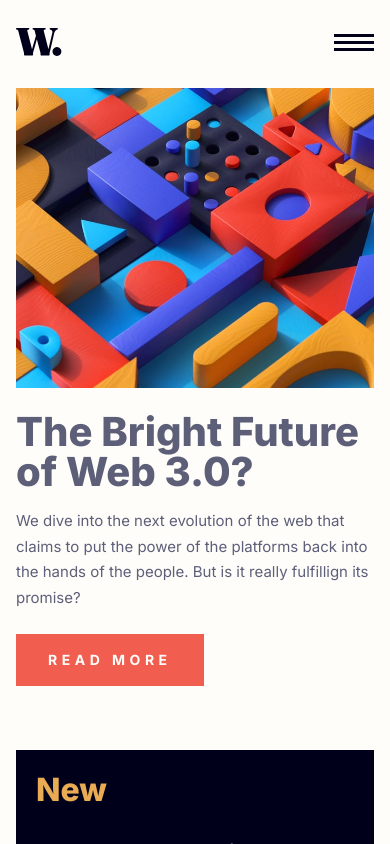
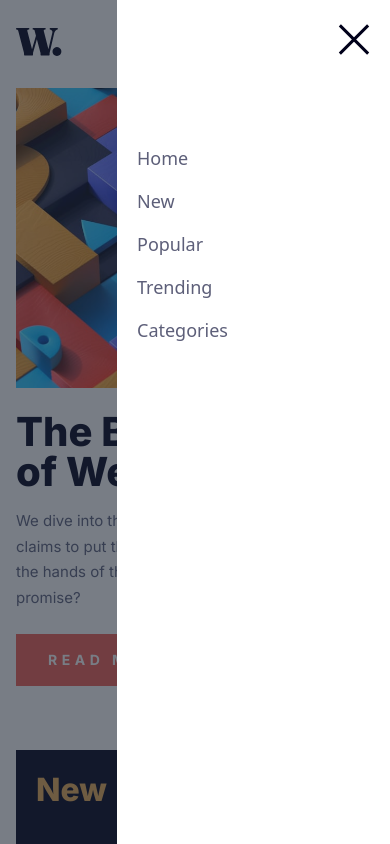
Before and after one commit to reallyUndefined/FrontendMentor-News_Homepage, a React (Create React App) app: page / in a window 390 px wide. Both pictures are taken after a click on the button "menu". Shown: the top 844 px of the page. Built offline with nearby package versions, Linux system fonts and the light colour scheme.

Commit message:
Mobile Nav Menu

```diff
--- a/public/index.html
+++ b/public/index.html
@@ -19,5 +19,6 @@
   <body>
     <noscript>You need to enable JavaScript to run this app.</noscript>
     <div id="root"></div>
+    <div id="mobNavPortal"></div>
   </body>
 </html>
--- a/src/component/Header.tsx
+++ b/src/component/Header.tsx
@@ -1,20 +1,55 @@
+import { useState } from "react";
+import { createPortal } from "react-dom";
 import logo from "../images/logo.svg";
 import menuIcon from "../images/icon-menu.svg";
+import closeIcon from "../images/icon-menu-close.svg";
 
 const Header = () => {
+  const [showNavDrawer, setShowNavDrawer] = useState(false);
+
+  const navLinks = [
+    <a href="/">Home</a>,
+    <a href="/">New</a>,
+    <a href="/">Popular</a>,
+    <a href="/">Trending</a>,
+    <a href="/">Categories</a>,
+  ];
+
   return (
     <header className="flex items-center justify-between py-7">
       <img className="h-7 lg:h-10" src={logo} alt="logo" />
-      <nav className="hidden lg:flex items-center gap-9 [&>*:hover]:text-softRed">
-        <a href="/">Home</a>
-        <a href="/">New</a>
-        <a href="/">Popular</a>
-        <a href="/">Trending</a>
-        <a href="/">Categories</a>
+      <nav className="hidden md:flex items-center gap-9 [&>*:hover]:text-softRed">
+        {navLinks}
       </nav>
-      <button className="lg:hidden" aria-label="menu">
+      <button
+        className="md:hidden"
+        aria-label="menu"
+        onClick={() => setShowNavDrawer(true)}
+      >
         <img src={menuIcon} alt="" />
       </button>
+      {showNavDrawer &&
+        createPortal(
+          <div className="absolute inset-0 w-full h-full flex md:hidden">
+            <div
+              className="w-[30vw] bg-gray-800/60"
+              onClick={() => setShowNavDrawer(false)}
+            ></div>
+            <div className="w-[70vw] bg-white py-6 px-5">
+              <button
+                className="w-8 h-max block ml-auto"
+                aria-label="close menu"
+                onClick={() => setShowNavDrawer(false)}
+              >
+                <img src={closeIcon} alt="" />
+              </button>
+              <div className="mt-[5.625rem] grid gap-4 text-[1.125rem] text-darkGrayishBlue">
+                {navLinks}
+              </div>
+            </div>
+          </div>,
+          document.getElementById("mobNavPortal")!
+        )}
     </header>
   );
 };
--- a/src/component/MainHeadline.tsx
+++ b/src/component/MainHeadline.tsx
@@ -15,7 +15,7 @@ const MainHeadline = () => {
         alt="article"
       />
       <div className="mt-6 md:mt-7 grid gap-4 md:grid-cols-2">
-        <h1 className="text-[2.5rem] lg:text-[3.5rem] font-extrabold">
+        <h1 className="text-[2.5rem] lg:text-[3.5rem] font-extrabold text-veryDarkBlue">
           The Bright Future of Web 3.0?
         </h1>
         <div className="">
```
